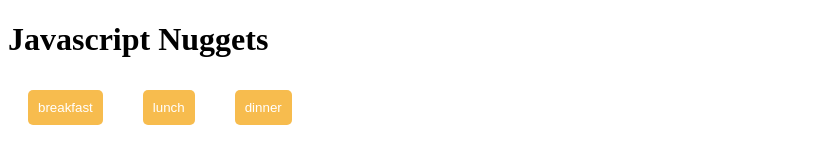
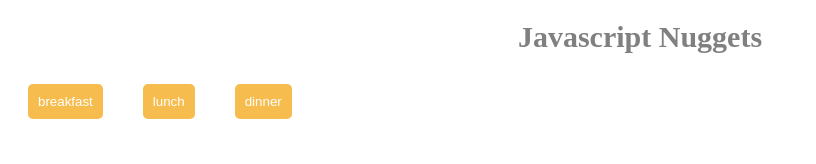
Before and after one commit to legit-develop/javascript_nuggets, a plain HTML site: page index.html in a window 1280 px wide. Shown: the whole page, without its empty margins (0-816 px from the left). Drawn offline with Linux system fonts and the light colour scheme.

```diff
--- a/style.css
+++ b/style.css
@@ -6,3 +6,9 @@
   color: #fff;
   background: rgb(247, 188, 78);
 }
+
+h1 {
+  text-align: center;
+  font-size: 30px;
+  color: gray;
+}
```
